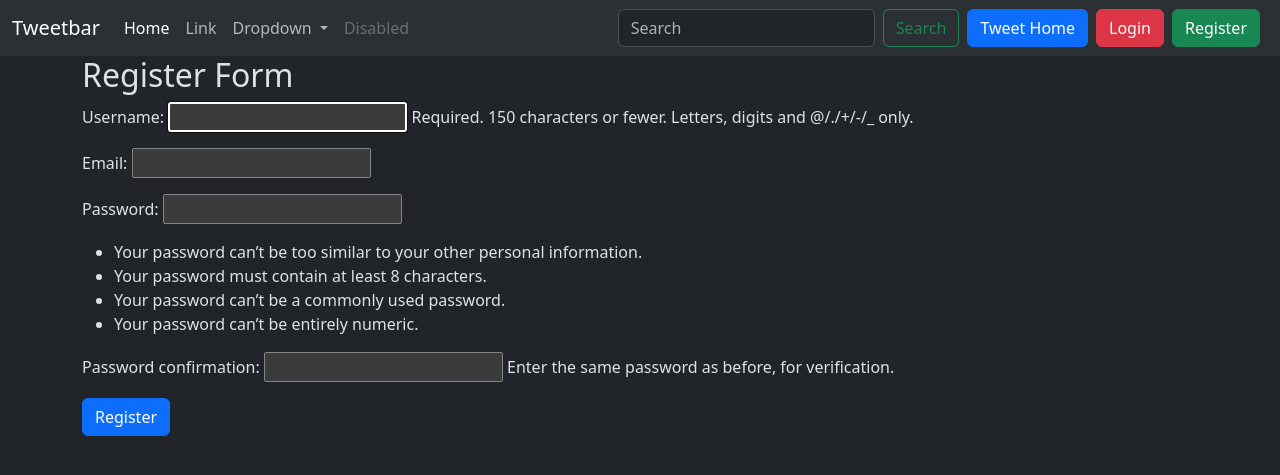
After one commit to shubhamnawani99/django-tutorial, a Django app: page /tweet/register/ in a window 1280 px wide. The commit adds this page. Shown: the top 475 px of the page. Run offline with Django 5.2, Linux system fonts and the light colour scheme.

Commit message:
09. Project completed - added custom user, login, register, logout

```diff
--- a/final_project/final_project/settings.py
+++ b/final_project/final_project/settings.py
@@ -129,3 +129,9 @@ MEDIA_ROOT = os.path.join(BASE_DIR, 'media')
 
 STATIC_URL = '/static/'
 STATICFILES_DIRS = [os.path.join(BASE_DIR, 'static')]
+
+LOGIN_URL = '/accounts/login/'
+
+LOGIN_REDIRECT_URL = '/tweet/'
+
+LOGOUT_REDIRECT_URL = '/tweet/'
--- a/final_project/final_project/urls.py
+++ b/final_project/final_project/urls.py
@@ -18,9 +18,10 @@ from django.contrib import admin
 from django.urls import path, include
 from django.conf import settings
 from django.conf.urls.static import static
-
+from django.contrib.auth.urls import views as auth_views
 
 urlpatterns = [
     path('admin/', admin.site.urls),
     path('tweet/', include('tweet.urls')),
+    path('accounts/', include('django.contrib.auth.urls')),
 ] + static(settings.MEDIA_URL, document_root=settings.MEDIA_ROOT)
--- a/final_project/templates/layout.html
+++ b/final_project/templates/layout.html
@@ -44,6 +44,18 @@
               <input class="form-control me-2" type="search" placeholder="Search" aria-label="Search">
               <button class="btn btn-outline-success" type="submit">Search</button>
             </form>
+            <a href="{% url 'tweet_list' %}" class="mx-2 btn btn-primary hover:">Tweet Home</a>
+            {% if user.is_authenticated %}
+            <form method="post" action="{% url 'logout' %}">
+              {% csrf_token %}
+              <button class="btn btn-danger">Logout</button>
+            </form>
+            {% else %}
+            <a href="{% url 'login' %}"
+            class="btn btn-danger">Login</a>
+            <a href="{% url 'register' %}"
+            class="mx-2 btn btn-success">Register</a>
+            {% endif %}
           </div>
         </div>
       </nav>
--- /dev/null
+++ b/final_project/templates/registration/logged_out.html
@@ -0,0 +1,6 @@
+{% extends "layout.html" %}
+
+{% block content %}
+<h2>Logged Out</h2>
+<p>You have been logged out!! <a href="{% url 'login' %}">Login Here</a></p>
+{% endblock %}
--- /dev/null
+++ b/final_project/templates/registration/register.html
@@ -0,0 +1,11 @@
+{% extends "layout.html" %}
+
+{% block content %}
+<h2>Register Form</h2>
+<form method="post">
+    {% csrf_token %}
+    {{form.as_p}}
+    <button class="btn btn-primary">Register</button>
+
+</form>
+{% endblock %}
--- a/final_project/tweet/forms.py
+++ b/final_project/tweet/forms.py
@@ -1,5 +1,7 @@
 from django import forms
 from .models import Tweet
+from django.contrib.auth.forms import UserCreationForm
+from django.contrib.auth.models import User
 
 class TweetForm(forms.ModelForm):
     class Meta:
@@ -12,3 +14,9 @@ class TweetForm(forms.ModelForm):
         widgets = {
             'text': forms.Textarea(attrs={'rows': 3}),
         }
+
+class UserRegistrationForm(UserCreationForm):
+    email = forms.EmailField()
+    class Meta:
+        model = User
+        fields = ('username', 'email', 'password1', 'password2')
--- a/final_project/tweet/templates/tweet_list.html
+++ b/final_project/tweet/templates/tweet_list.html
@@ -12,8 +12,10 @@
             <div class="card-body">
                 <h5 class="card-title">{{ tweet.user.username }}</h5>
                 <p class="card-text">{{ tweet.text }}</p>
+                {% if tweet.user == user %}
                 <a href="{% url 'tweet_edit' tweet.id %}" class="btn btn-secondary">Edit</a>
                 <a href="{% url 'tweet_delete' tweet.id %}" class="btn btn-danger">Delete</a>
+                {% endif %}
             </div>
         </div>
     {% endfor %}
--- a/final_project/tweet/urls.py
+++ b/final_project/tweet/urls.py
@@ -5,6 +5,7 @@ urlpatterns = [
     path('', views.tweet_list, name='tweet_list'),
     path('create', views.tweet_create, name='tweet_create'),
     path('<int:tweet_id>/edit/', views.tweet_edit, name='tweet_edit'),
-    path('<int:tweet_id>/delete/', views.tweet_delete, name='tweet_delete')
+    path('<int:tweet_id>/delete/', views.tweet_delete, name='tweet_delete'),
+    path('register/', views.register, name='register')
 
 ]
--- a/final_project/tweet/views.py
+++ b/final_project/tweet/views.py
@@ -1,7 +1,9 @@
 from django.shortcuts import redirect, render
 from .models import Tweet
-from .forms import TweetForm
+from .forms import TweetForm, UserRegistrationForm
 from django.shortcuts import get_object_or_404
+from django.contrib.auth.decorators import login_required
+from django.contrib.auth import login
 
 # Views are equivalent to controllers in MVC architecture
 def index(request):
@@ -14,6 +16,7 @@ def tweet_list(request):
     return render(request, 'tweet_list.html', {'tweets': tweets})
 
 # create a new tweet
+@login_required
 def tweet_create(request):
     if request.method == 'POST': # Check request method
         form = TweetForm(request.POST, request.FILES)  # Create a new form with the POST data
@@ -27,6 +30,7 @@ def tweet_create(request):
     # Render the form on GET request (Initial request)
     return render(request, 'tweet_form.html', {'form': form})
 
+@login_required
 def tweet_edit(request, tweet_id):
     tweet = get_object_or_404(Tweet, pk=tweet_id, user=request.user)    # user = request.user is added to ensure only valid user can edit tweet
     if request.method == 'POST':
@@ -41,6 +45,7 @@ def tweet_edit(request, tweet_id):
     # Render the form on GET request (Initial request)
     return render(request, 'tweet_form.html', {'form': form})
 
+@login_required
 def tweet_delete(request, tweet_id):
     tweet = get_object_or_404(Tweet, pk=tweet_id, user=request.user)    # user = request.user is added to ensure only valid user can delete tweet
     if request.method == 'POST':
@@ -48,3 +53,16 @@ def tweet_delete(request, tweet_id):
         return redirect('tweet_list')
     # Render the form on GET request (Initial request)
     return render(request, 'tweet_confirm_delete.html', {'tweet': tweet})
+
+def register(request):
+    if request.method == 'POST':
+        form = UserRegistrationForm(request.POST)
+        if form.is_valid():
+            user = form.save(commit=False)
+            user.set_password(form.cleaned_data['password1'])
+            user.save()
+            login(request=request, user=user)
+            return redirect('tweet_list')
+    else:
+        form = UserRegistrationForm()
+    return render(request, 'registration/register.html', {'form': form})
```
Also changed, not shown: final_project/templates/registration/login.html (added, +11 -0 lines).
